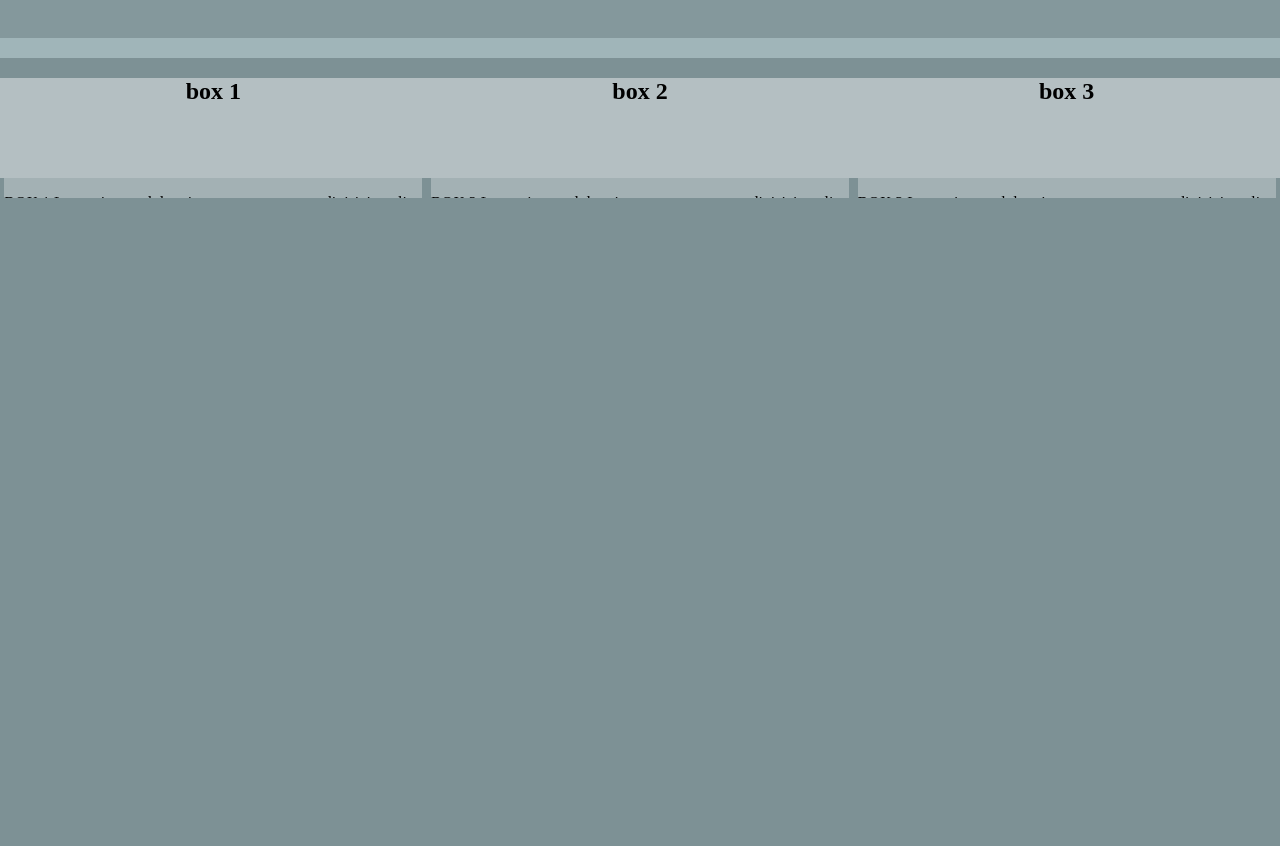
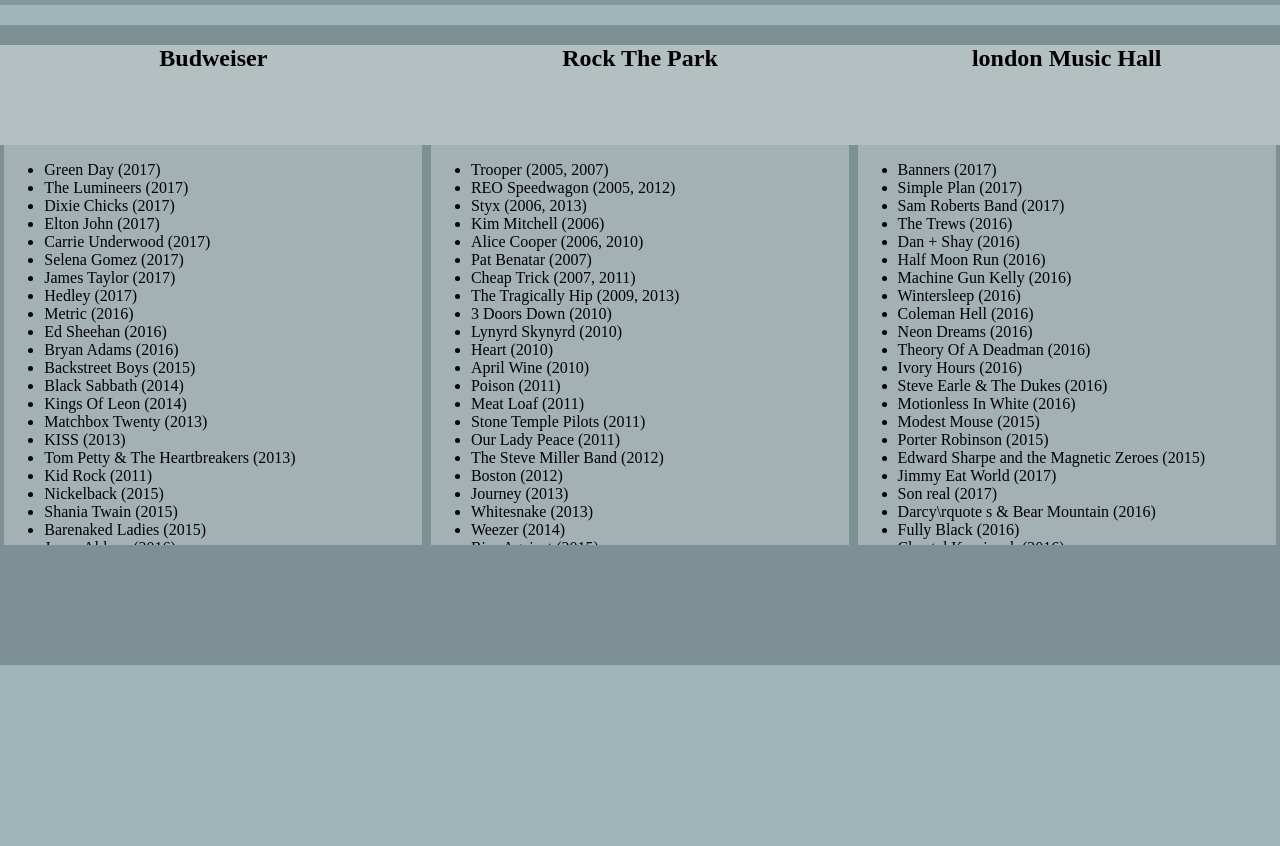
Before and after one commit to seanbrophy/ExperientialDesign, a website with bundled scripts: page index.html in a window 1280 px wide. Shown: the part 152-998 px from the top of the page. After the commit the page ends 817 px from the top, so only its background shows below. Built offline with nearby package versions, Linux system fonts and the light colour scheme.

Commit message:
list items added
band lists added to index minor css changes

```diff
--- a/css/main.css
+++ b/css/main.css
@@ -12,7 +12,8 @@
 	color: #fff;
 	text-align: center;
 	margin-bottom: 20px;
-	padding: 20px 0;
+	padding: 1px 0 20px 0;
+	height: 17vh;
 }
 
 header h2 {
@@ -39,7 +40,7 @@
 .info
 {
 	width: 100%;
-	height: 20px;
+	height: 400px;
 	/*position: absolute;*/
 	/*top: 105px;*/
 	overflow: hidden;
@@ -55,7 +56,7 @@
 {
 	/*position: relative;*/
 	background-color: #7d9195;
-	height: 100vh;
+	height: 80vh;
 }
 
 .box
--- a/index.html
+++ b/index.html
@@ -14,39 +14,35 @@
     <div id="container">
       <div class="box">
         <div class="title">
-          <h2>box 1</h2>
+          <h2>Budweiser</h2>
         </div>
         <div class="infoBox">
           <div class="info">
-            <p class="text">BOX 1 Lorem ipsum dolor sit amet, consectetur adipisicing elit, sed do eiusmod
-            tempor incididunt ut labore et dolore magna aliqua. Ut enim ad minim veniam,
-            quis nostrud exercitation ullamco laboris nisi ut aliquip ex ea commodo
-            consequat. Duis aute irure dolor in reprehenderit in voluptate velit esse
-            cillum dolore eu fugiat nulla pariatur. Excepteur sint occaecat cupidatat non
-            proident, sunt in culpa qui officia deserunt mollit anim id est laborum.<br>
-            Lorem ipsum dolor sit amet, consectetur adipisicing elit, sed do eiusmod
-            tempor incididunt ut labore et dolore magna aliqua. Ut enim ad minim veniam,
-            quis nostrud exercitation ullamco laboris nisi ut aliquip ex ea commodo
-            consequat. Duis aute irure dolor in reprehenderit in voluptate velit esse
-            cillum dolore eu fugiat nulla pariatur. Excepteur sint occaecat cupidatat non
-            proident, sunt in culpa qui officia deserunt mollit anim id est laborum.Lorem ipsum dolor sit amet, consectetur adipisicing elit, sed do eiusmod
-            tempor incididunt ut labore et dolore magna aliqua. Ut enim ad minim veniam,
-            quis nostrud exercitation ullamco laboris nisi ut aliquip ex ea commodo
-            consequat. Duis aute irure dolor in reprehenderit in voluptate velit esse
-            cillum dolore eu fugiat nulla pariatur. Excepteur sint occaecat cupidatat non
-            proident, sunt in culpa qui officia deserunt mollit anim id est laborum.<br>
-            Lorem ipsum dolor sit amet, consectetur adipisicing elit, sed do eiusmod
-            tempor incididunt ut labore et dolore magna aliqua. Ut enim ad minim veniam,
-            quis nostrud exercitation ullamco laboris nisi ut aliquip ex ea commodo
-            consequat. Duis aute irure dolor in reprehenderit in voluptate velit esse
-            cillum dolore eu fugiat nulla pariatur. Excepteur sint occaecat cupidatat non
-            proident, sunt in culpa qui officia deserunt mollit anim id est laborum.Lorem ipsum dolor sit amet, consectetur adipisicing elit, sed do eiusmod
-            tempor incididunt ut labore et dolore magna aliqua. Ut enim ad minim veniam,
-            quis nostrud exercitation ullamco laboris nisi ut aliquip ex ea commodo
-            consequat. Duis aute irure dolor in reprehenderit in voluptate velit esse
-            cillum dolore eu fugiat nulla pariatur. Excepteur sint occaecat cupidatat non
-            proident, sunt in culpa qui officia deserunt mollit anim id est laborum.
-            </p>
+            <ul class="text">
+                <li>Green Day (2017)</li>
+                <li>The Lumineers (2017)</li>
+                <li>Dixie Chicks (2017)</li>
+                <li>Elton John (2017)</li>
+                <li>Carrie Underwood (2017)</li>
+                <li>Selena Gomez (2017)</li>
+                <li>James Taylor (2017)</li>
+                <li>Hedley (2017)</li>
+                <li>Metric (2016)</li>
+                <li>Ed Sheehan (2016)</li>
+                <li>Bryan Adams (2016)</li>
+                <li>Backstreet Boys (2015)</li>
+                <li>Black Sabbath (2014)</li>
+                <li>Kings Of Leon (2014)</li>
+                <li>Matchbox Twenty (2013)</li>
+                <li>KISS (2013)</li>
+                <li>Tom Petty & The Heartbreakers (2013)</li>
+                <li>Kid Rock (2011)</li>
+                <li>Nickelback (2015)</li>
+                <li>Shania Twain (2015)</li>
+                <li>Barenaked Ladies (2015)</li>
+                <li>Jason Aldean (2016)</li>
+                <li>Frankie Valli and the Four Seasons (2016)</li>
+            </ul>
           </div>
         </div>
 
@@ -55,39 +51,41 @@
       <div class="box">
 
         <div class="title">
-          <h2>box 2</h2>
+          <h2>Rock The Park</h2>
         </div>
         <div class="infoBox">
           <div class="info">
-            <p class="text">BOX 2 Lorem ipsum dolor sit amet, consectetur adipisicing elit, sed do eiusmod
-            tempor incididunt ut labore et dolore magna aliqua. Ut enim ad minim veniam,
-            quis nostrud exercitation ullamco laboris nisi ut aliquip ex ea commodo
-            consequat. Duis aute irure dolor in reprehenderit in voluptate velit esse
-            cillum dolore eu fugiat nulla pariatur. Excepteur sint occaecat cupidatat non
-            proident, sunt in culpa qui officia deserunt mollit anim id est laborum.<br>
-            Lorem ipsum dolor sit amet, consectetur adipisicing elit, sed do eiusmod
-            tempor incididunt ut labore et dolore magna aliqua. Ut enim ad minim veniam,
-            quis nostrud exercitation ullamco laboris nisi ut aliquip ex ea commodo
-            consequat. Duis aute irure dolor in reprehenderit in voluptate velit esse
-            cillum dolore eu fugiat nulla pariatur. Excepteur sint occaecat cupidatat non
-            proident, sunt in culpa qui officia deserunt mollit anim id est laborum.Lorem ipsum dolor sit amet, consectetur adipisicing elit, sed do eiusmod
-            tempor incididunt ut labore et dolore magna aliqua. Ut enim ad minim veniam,
-            quis nostrud exercitation ullamco laboris nisi ut aliquip ex ea commodo
-            consequat. Duis aute irure dolor in reprehenderit in voluptate velit esse
-            cillum dolore eu fugiat nulla pariatur. Excepteur sint occaecat cupidatat non
-            proident, sunt in culpa qui officia deserunt mollit anim id est laborum.<br>
-            Lorem ipsum dolor sit amet, consectetur adipisicing elit, sed do eiusmod
-            tempor incididunt ut labore et dolore magna aliqua. Ut enim ad minim veniam,
-            quis nostrud exercitation ullamco laboris nisi ut aliquip ex ea commodo
-            consequat. Duis aute irure dolor in reprehenderit in voluptate velit esse
-            cillum dolore eu fugiat nulla pariatur. Excepteur sint occaecat cupidatat non
-            proident, sunt in culpa qui officia deserunt mollit anim id est laborum.Lorem ipsum dolor sit amet, consectetur adipisicing elit, sed do eiusmod
-            tempor incididunt ut labore et dolore magna aliqua. Ut enim ad minim veniam,
-            quis nostrud exercitation ullamco laboris nisi ut aliquip ex ea commodo
-            consequat. Duis aute irure dolor in reprehenderit in voluptate velit esse
-            cillum dolore eu fugiat nulla pariatur. Excepteur sint occaecat cupidatat non
-            proident, sunt in culpa qui officia deserunt mollit anim id est laborum.
-            </p>
+            <ul class="text">
+                <li>Trooper (2005, 2007)</li>
+                <li>REO Speedwagon (2005, 2012)</li>
+                <li>Styx (2006, 2013)</li>
+                <li>Kim Mitchell (2006)</li>
+                <li>Alice Cooper (2006, 2010)</li>
+                <li>Pat Benatar (2007)</li>
+                <li>Cheap Trick (2007, 2011)</li>
+                <li>The Tragically Hip (2009, 2013)</li>
+                <li>3 Doors Down (2010)</li>
+                <li>Lynyrd Skynyrd (2010)</li>
+                <li>Heart (2010)</li>
+                <li>April Wine (2010)</li>
+                <li>Poison (2011)</li>
+                <li>Meat Loaf (2011)</li>
+                <li>Stone Temple Pilots (2011)</li>
+                <li>Our Lady Peace (2011)</li>
+                <li>The Steve Miller Band (2012)</li>
+                <li>Boston (2012)</li>
+                <li>Journey (2013)</li>
+                <li>Whitesnake (2013)</li>
+                <li>Weezer (2014)</li>
+                <li>Rise Against (2015)</li>
+                <li>Keith Urban (2015)</li>
+                <li>Train (2015)</li>
+                <li>Mac Miller (2016)</li>
+                <li>Brad Paisley (2016)</li>
+                <li>City and Colour (2016)</li>
+                <li>Sublime (2017)</li>
+                <li>The Offspring (2017)</li>
+            </ul>
           </div>
         </div>
 
@@ -96,39 +94,36 @@
       <div class="box">
 
         <div class="title">
-          <h2>box 3</h2>
+          <h2>london Music Hall</h2>
         </div>
         <div class="infoBox">
           <div class="info">
-            <p class="text">BOX 3 Lorem ipsum dolor sit amet, consectetur adipisicing elit, sed do eiusmod
-            tempor incididunt ut labore et dolore magna aliqua. Ut enim ad minim veniam,
-            quis nostrud exercitation ullamco laboris nisi ut aliquip ex ea commodo
-            consequat. Duis aute irure dolor in reprehenderit in voluptate velit esse
-            cillum dolore eu fugiat nulla pariatur. Excepteur sint occaecat cupidatat non
-            proident, sunt in culpa qui officia deserunt mollit anim id est laborum.<br>
-            Lorem ipsum dolor sit amet, consectetur adipisicing elit, sed do eiusmod
-            tempor incididunt ut labore et dolore magna aliqua. Ut enim ad minim veniam,
-            quis nostrud exercitation ullamco laboris nisi ut aliquip ex ea commodo
-            consequat. Duis aute irure dolor in reprehenderit in voluptate velit esse
-            cillum dolore eu fugiat nulla pariatur. Excepteur sint occaecat cupidatat non
-            proident, sunt in culpa qui officia deserunt mollit anim id est laborum.Lorem ipsum dolor sit amet, consectetur adipisicing elit, sed do eiusmod
-            tempor incididunt ut labore et dolore magna aliqua. Ut enim ad minim veniam,
-            quis nostrud exercitation ullamco laboris nisi ut aliquip ex ea commodo
-            consequat. Duis aute irure dolor in reprehenderit in voluptate velit esse
-            cillum dolore eu fugiat nulla pariatur. Excepteur sint occaecat cupidatat non
-            proident, sunt in culpa qui officia deserunt mollit anim id est laborum.<br>
-            Lorem ipsum dolor sit amet, consectetur adipisicing elit, sed do eiusmod
-            tempor incididunt ut labore et dolore magna aliqua. Ut enim ad minim veniam,
-            quis nostrud exercitation ullamco laboris nisi ut aliquip ex ea commodo
-            consequat. Duis aute irure dolor in reprehenderit in voluptate velit esse
-            cillum dolore eu fugiat nulla pariatur. Excepteur sint occaecat cupidatat non
-            proident, sunt in culpa qui officia deserunt mollit anim id est laborum.Lorem ipsum dolor sit amet, consectetur adipisicing elit, sed do eiusmod
-            tempor incididunt ut labore et dolore magna aliqua. Ut enim ad minim veniam,
-            quis nostrud exercitation ullamco laboris nisi ut aliquip ex ea commodo
-            consequat. Duis aute irure dolor in reprehenderit in voluptate velit esse
-            cillum dolore eu fugiat nulla pariatur. Excepteur sint occaecat cupidatat non
-            proident, sunt in culpa qui officia deserunt mollit anim id est laborum.
-            </p>
+            <ul class="text">
+                <li>Banners (2017)</li>
+                <li>Simple Plan (2017)</li>
+                <li>Sam Roberts Band (2017)</li>
+                <li>The Trews (2016)</li>
+                <li>Dan + Shay (2016)</li>
+                <li>Half Moon Run (2016)</li>
+                <li>Machine Gun Kelly (2016)</li>
+                <li>Wintersleep (2016)</li>
+                <li>Coleman Hell (2016)</li>
+                <li>Neon Dreams (2016)</li>
+                <li>Theory Of A Deadman (2016)</li>
+                <li>Ivory Hours (2016)</li>
+                <li>Steve Earle & The Dukes (2016)</li>
+                <li>Motionless In White (2016)</li>
+                <li>Modest Mouse (2015)</li>
+                <li>Porter Robinson (2015)</li>
+                <li>Edward Sharpe and the Magnetic Zeroes (2015)</li>
+                <li>Jimmy Eat World (2017)</li>
+                <li>Son real (2017)</li>
+                <li>Darcy\rquote s & Bear Mountain (2016)</li>
+                <li>Fully Black (2016)</li>
+                <li>Chantal Kreviazuk (2016)</li>
+                <li>Big Naked (2016)</li>
+                <li>Zeds Dead (2016)</li>
+            </ul>
           </div>
         </div>
 
```
